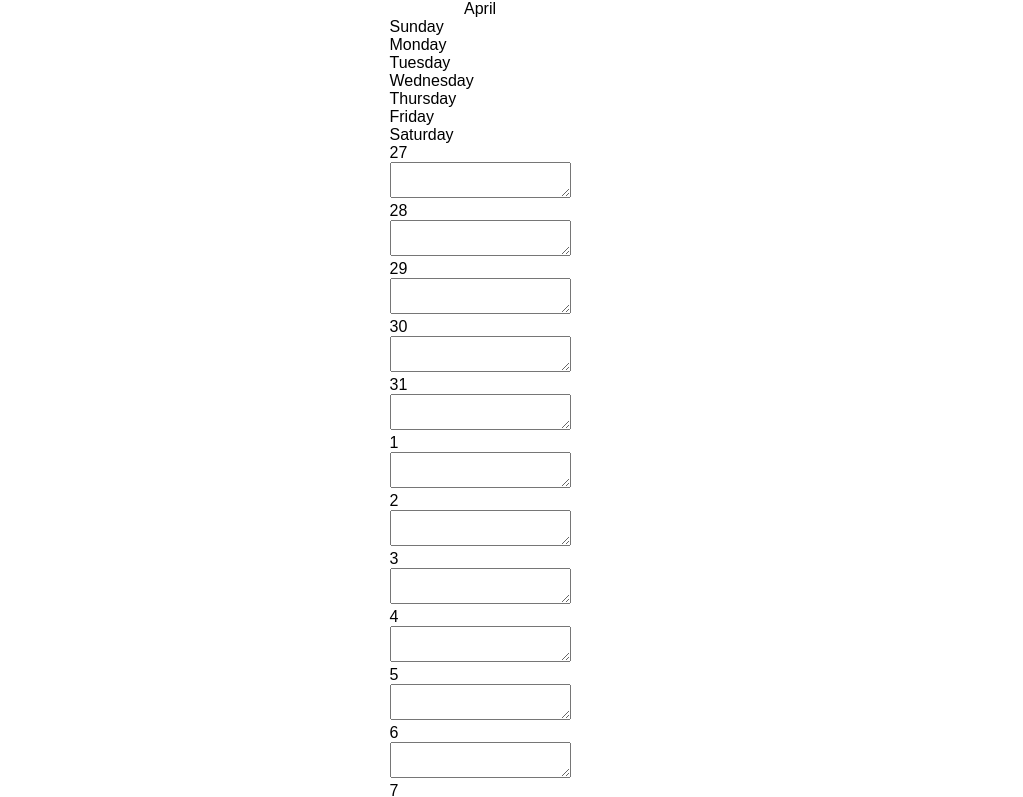
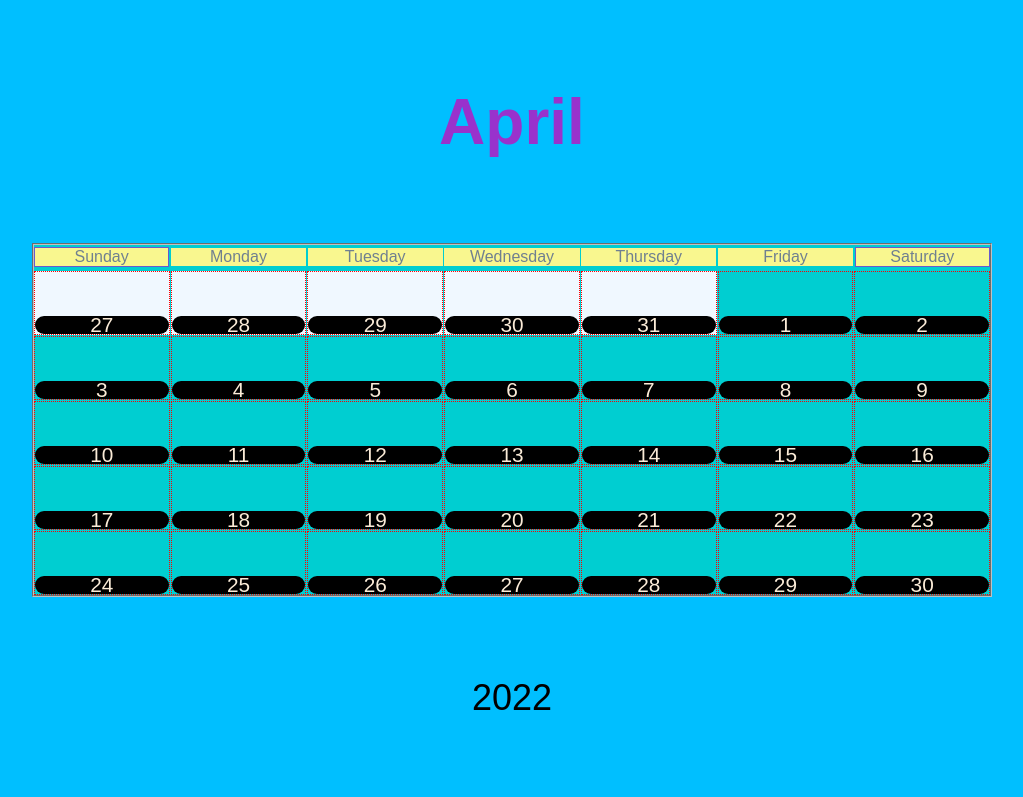
Before and after one commit to Oasiswolf/Static-Calendar, a plain HTML site: page index.html in a window 1280 px wide. Shown: the top 797 px of the page, without its empty margins (128-1151 px from the left). Drawn offline with Linux system fonts and the light colour scheme.

Commit message:
Added Styles to the Calendar

```diff
--- a/styles.css
+++ b/styles.css
@@ -8,10 +8,109 @@ body {
 }
 
 .page-container {
+    background-color: deepskyblue;
     min-height: 100vh;
-    width: 95vw;
+    width: 100vw;
     display:flex;
     flex-direction: column;
     justify-content: space-evenly;
     align-items: center;
 }
+
+.header-wrapper {
+    display: flex;
+    justify-content: center;
+    align-items: center;
+    color: darkorchid;
+    width: 75vw;
+    height: 5rem;
+}
+
+.month-name{
+    font-size: 4rem;
+    font-weight: 900;
+}
+
+.day-of-week-wrapper {
+    border: 2.5px groove silver;
+    display: grid;
+    grid-template-rows: 1.5em 1fr;
+    width: 75vw;
+    gap: 1.5px;
+    background-color: darkturquoise;
+}
+
+.day-weekends {
+    display: grid;
+    grid-template-columns: repeat(7, 1fr);
+    justify-content: space-around;
+    align-items: center;
+    gap: 1.5px;
+}
+
+.days {
+    display: flex;
+    justify-content: center;
+    align-items: center;
+    background-color: rgb(249, 247, 143);
+    color: slategrey;
+}
+
+.weekend {
+    border: 0.5px ridge slateblue;
+}
+
+.dates-wrapper {
+    display: grid;
+    grid-template-columns: repeat(7, 1fr);
+    gap: 1px;
+}
+
+.date-squares {
+    height: 4rem;
+    position: relative;
+    border: 0.75px dotted red;
+}
+
+.overflow {
+    background-color: aliceblue;
+}
+
+.date {
+    background-color: black;
+    color: antiquewhite;
+    font-size: 130%;
+    width: 100%;
+    height: 28%;
+    position:absolute;
+    bottom: 0;
+    right: 0;
+    display: flex;
+    justify-content: center;
+    align-items: center;
+    border-radius: 15px;
+}
+
+.date-squares textarea {
+    position: absolute;
+    top: 0;
+    left: 0;
+    width: 100%;
+    height: 70%;
+    background-color: transparent;
+    border: none;
+    resize: none;
+}
+
+.footer-wrapper {
+    display: flex;
+    justify-content: center;
+    align-items: center;
+    width: 75vw;
+    height: 2.5em;
+}
+
+.year {
+    font-size: 2.25rem;
+    font-weight: 500;
+}
```
